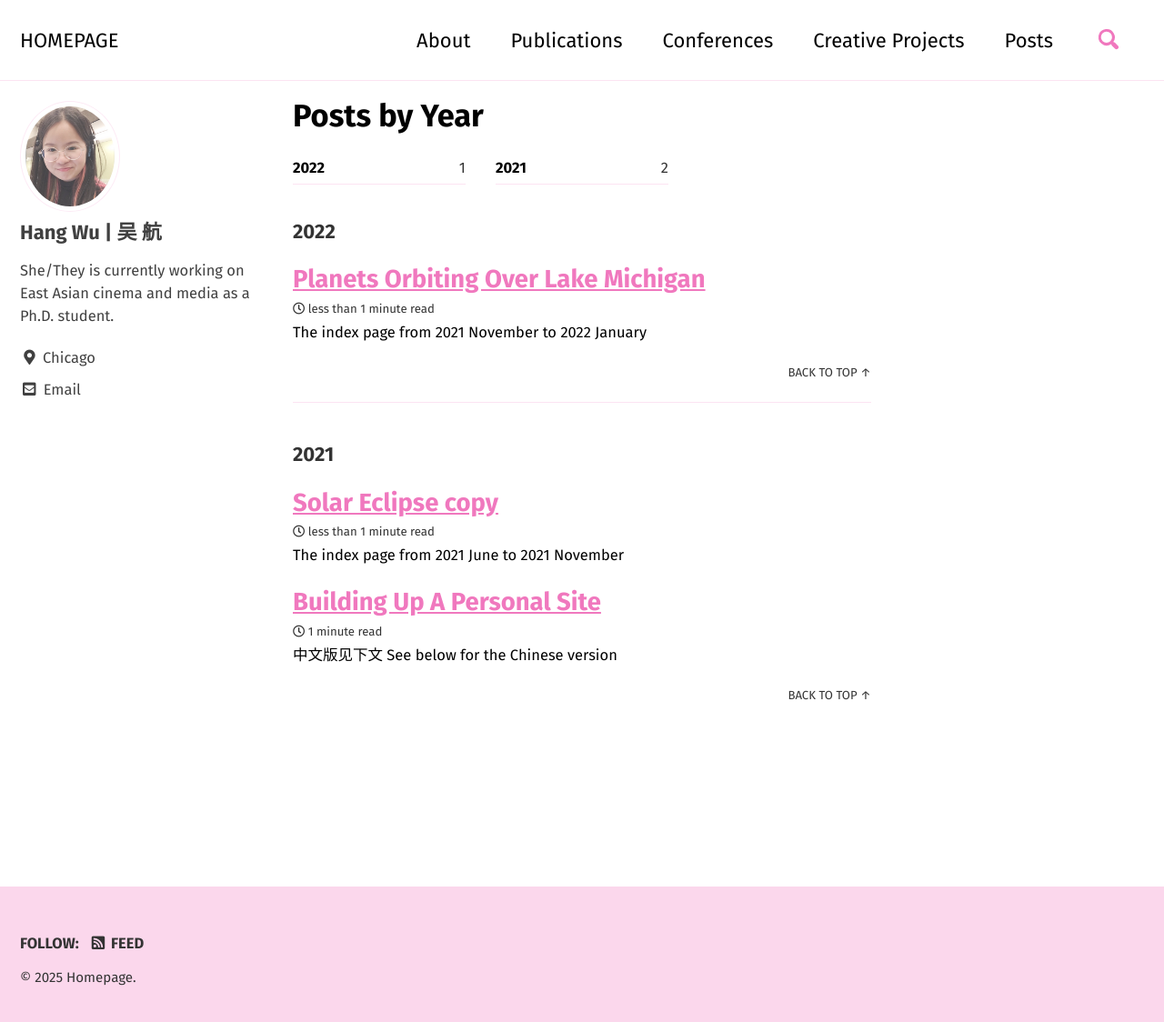
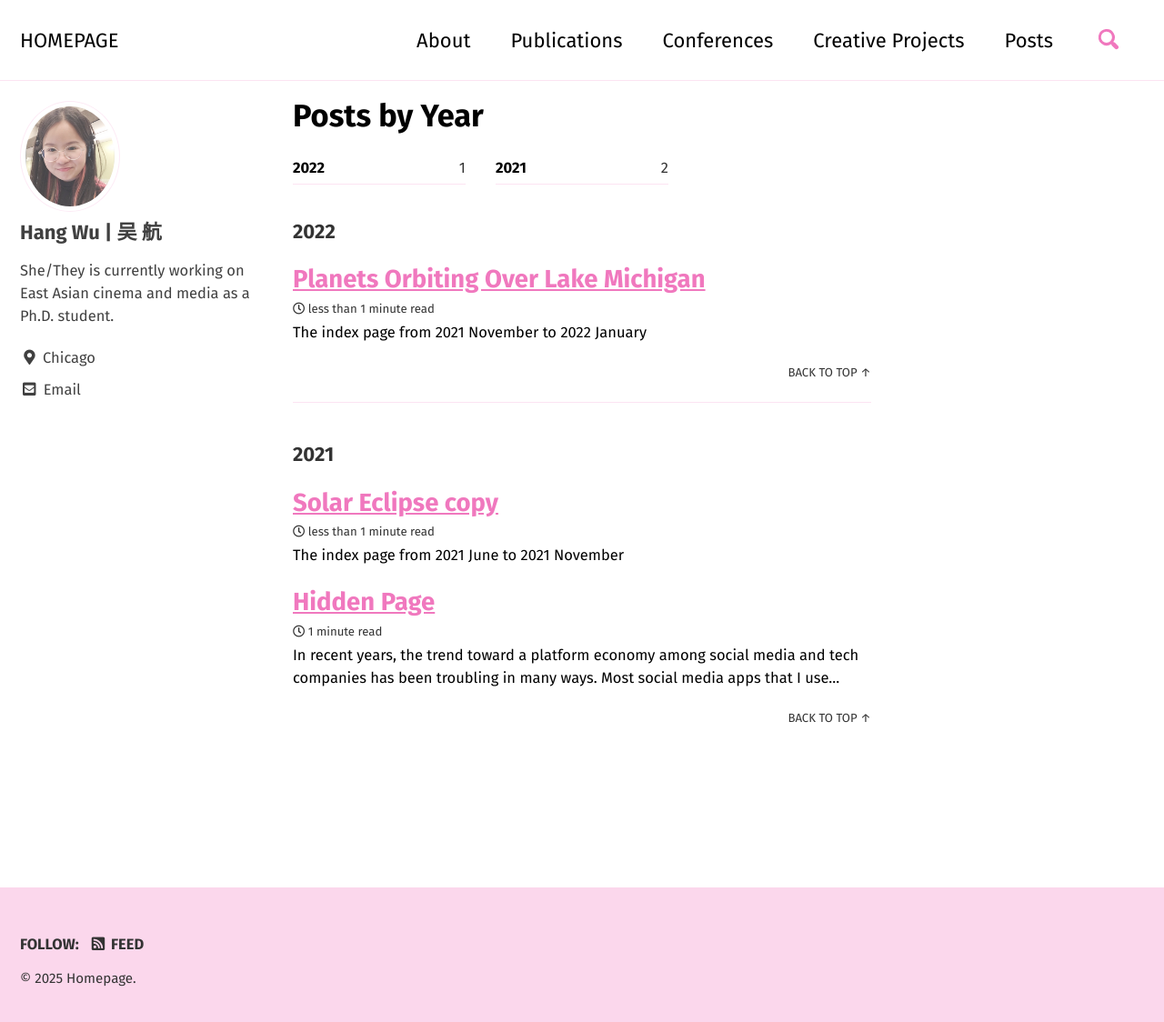
Before and after one commit to hangwu12/homepage, a Jekyll site: the page built from _pages/year-archive.md, in a window 1280 px wide and 1131 px high. Shown: the top 1124 px of the window at 91% size. Built offline with Jekyll 4.4.1, drawn with Linux system fonts in a browser that asks for light colours; cached includes are drawn as plain includes.

Commit message:
Update 2021-06-25-Building-up-a-Personal-Site.md

```diff
--- a/_posts/2021-06-25-Building-up-a-Personal-Site.md
+++ b/_posts/2021-06-25-Building-up-a-Personal-Site.md
@@ -1,15 +1,15 @@
 ---
 collection: "cat"
+layout: default
+title: "Hidden Page"
+sitemap: false
 ---
-
-中文版见下文
-See below for the Chinese version
 
 In recent years, the trend toward a platform economy among social media and tech companies has been troubling in many ways. Most social media apps that I use, especially WeChat and Facebook, have become more insular because of the tendency. In contrast to what was envisioned in the early days of the Internet, these social media apps and websites, which were expected to generate meaningful relationships between people, often isolate rather than connect. They use algorithmic designs to mark up boundaries and try to make users stay within their territory. For example, content published on these social media platforms is often inaccessible through external search engines: WeChat disables a large number of hyperlinks to other sites to prevent users from leaving the WeChat bubble so that they stay longer and longer. Many of the social media sites and apps I use also tightly manage user content. In some more extreme cases, platforms may disable users' accounts, with the result that those users can no longer even access the content they've produced. What is even more disturbing is that media companies are constantly using the data generated by user activity for profit. What has also been extracted to the benefit of the platform is our attention and time.
 
 For these reasons, I decided to turn to a relatively “old” form of media and set up my personal website/blog--a media form that popularized in China in the early 2000s--in anticipation of minimalizing my presence on social media platforms while still maintaining a presence on the internet, in a somewhat different form.
 
-If you have similar concerns and are interested in building a personal site, you may want to consider <a href="https://wordpress.com/">WordPress</a>, which is a very handy tool to set up a website. <a href="https://www.squarespace.com/">Squarespace</a> and <a href="https://www.wix.com/">Wix</a> are also popular choices that only require very low maintenance, but are relatively more expensive.
+If you are interested in building a personal site, you may also consider <a href="https://wordpress.com/">WordPress</a>, which is a very handy tool to set up a website. <a href="https://www.squarespace.com/">Squarespace</a> and <a href="https://www.wix.com/">Wix</a> are also popular choices that only require very low maintenance, but are relatively more expensive.
 
 This website is based on <a href="https://jekyllrb.com/">Jekyll</a>, with the help of the <a href="https://mmistakes.github.io/minimal-mistakes/">Minimal Mistakes </a> template. It is hosted on GitHub for free. I highly recommend this option as well!
 
```
